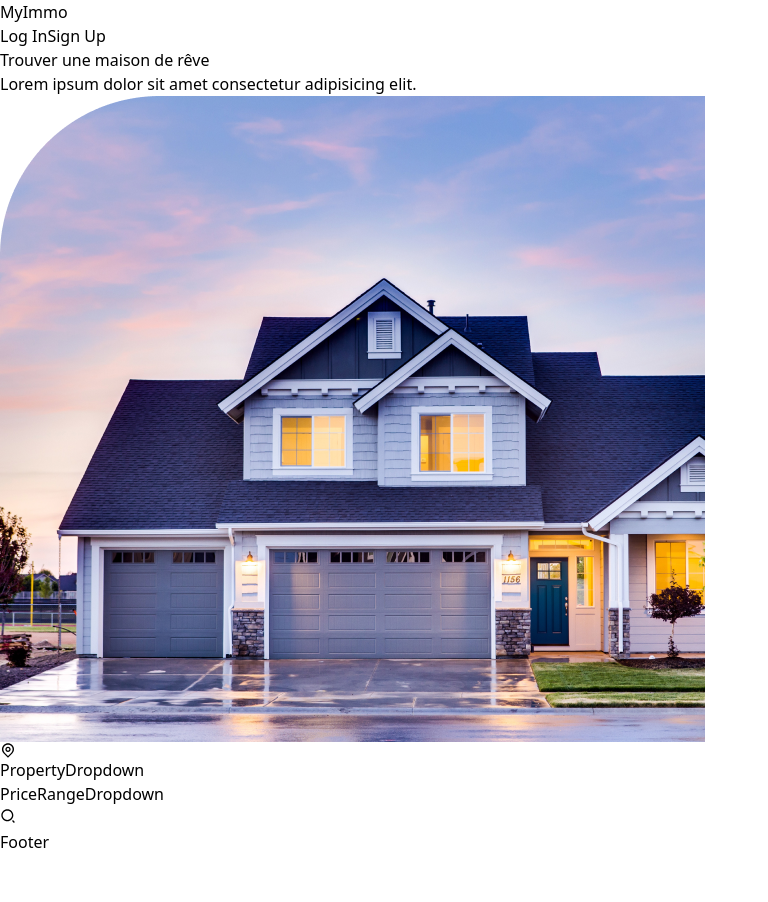
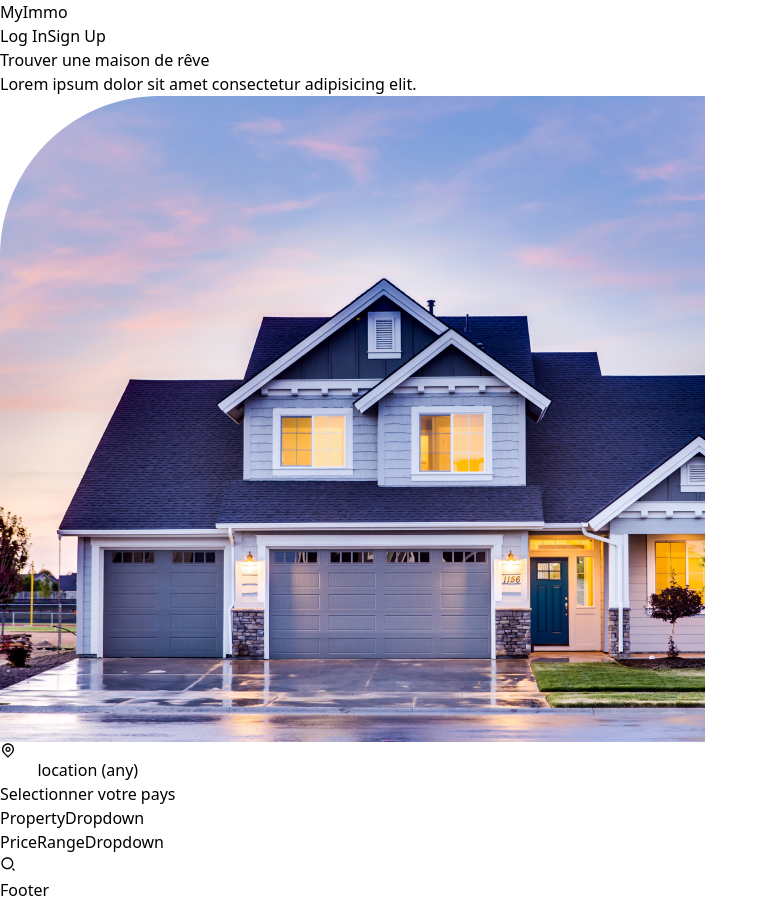
Before and after one commit to elhadjtall/SITE_AGENCE, a React (Vite) app in the folder frontend/: page / in a window 1280 px wide. Shown: the whole page, without its empty margins (0-768 px from the left). Before the commit the page ends 854 px from the top, so only its background shows below. Built offline with nearby package versions, Linux system fonts and the light colour scheme.

Commit message:
Ajout location pays

```diff
--- a/frontend/src/components/CountryDropdown.jsx
+++ b/frontend/src/components/CountryDropdown.jsx
@@ -13,7 +13,13 @@ const CountryDropdown = () => {
   return (
     <Menu as="div" className="dropdown relative">
       {/* Code pour le bouton de dropdown et ses icones */}
-        <RiMapPinLine />
+      <Menu.Button>
+        <RiMapPinLine className="dropdown-icon primary" />
+        <div>
+          <div>{country}</div>
+          <div>Selectionner votre pays</div>
+        </div>
+    </Menu.Button>
     </Menu>
   );
 };
```
